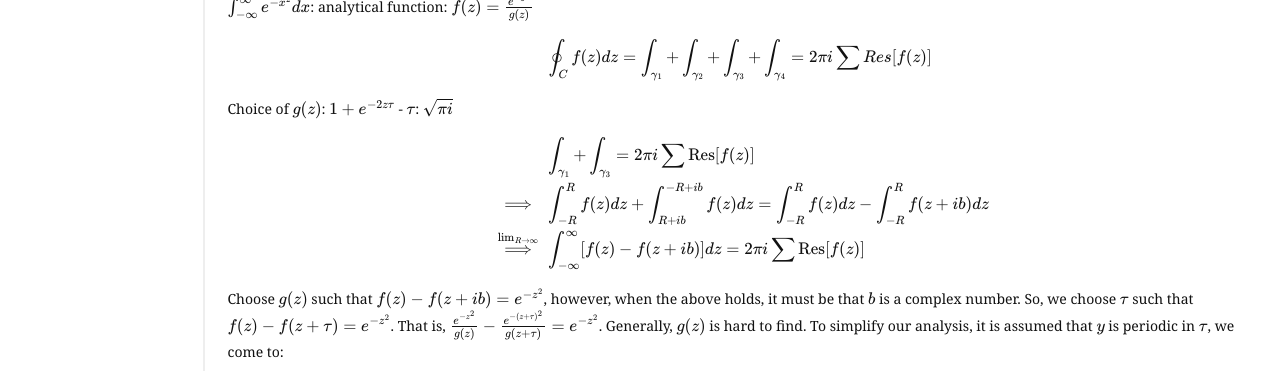
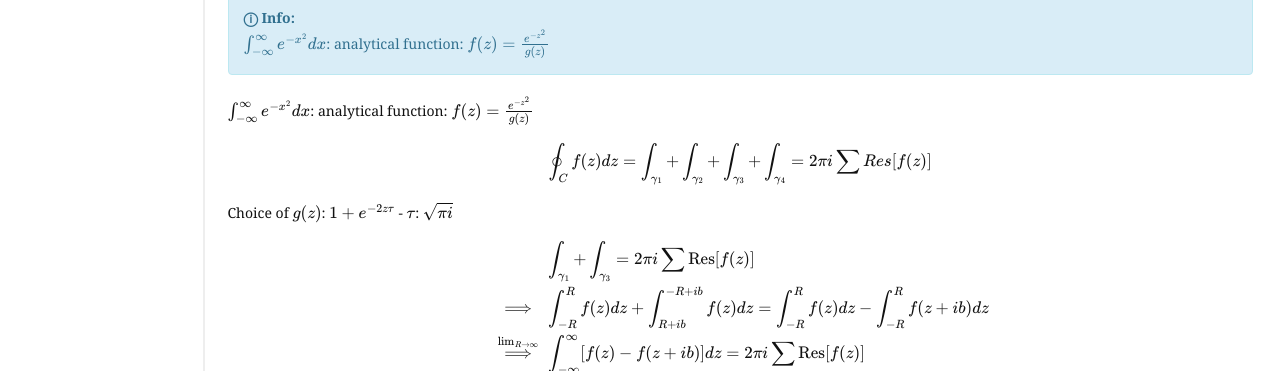
Before and after one commit to BenEcon/benecon.github.io, a Jekyll site: the page built from _posts/2022-12-03-countour-integration.md, in a window 1280 px wide and 900 px high, cut to the strip 529-900 px from the top of the window. Built offline with Jekyll 4.4.1, drawn with Linux system fonts in a browser that asks for light colours; formulas are drawn with MathJax 3.

Commit message:
Update _posts/2022-12-03-countour-integration.md

```diff
--- a/_posts/2022-12-03-countour-integration.md
+++ b/_posts/2022-12-03-countour-integration.md
@@ -7,6 +7,10 @@ use_math: true
 ---
 
 ![Countour_Integration](/assets/Countour_Integration.pdf)
+
+<div style="padding: 15px; border: 1px solid transparent; border-color: transparent; margin-bottom: 20px; border-radius: 4px; color: #31708f; background-color: #d9edf7; border-color: #bce8f1;">
+<strong>&#9432; Info:<br/></strong> $\int_{-\infty}^{\infty} e^{-x^{2}} d x$: analytical function: $f(z)=\frac{e^{-z^{2}}}{g(z)}$
+</div>
 
 $\int_{-\infty}^{\infty} e^{-x^{2}} d x$: analytical function: $f(z)=\frac{e^{-z^{2}}}{g(z)}$
 
```
